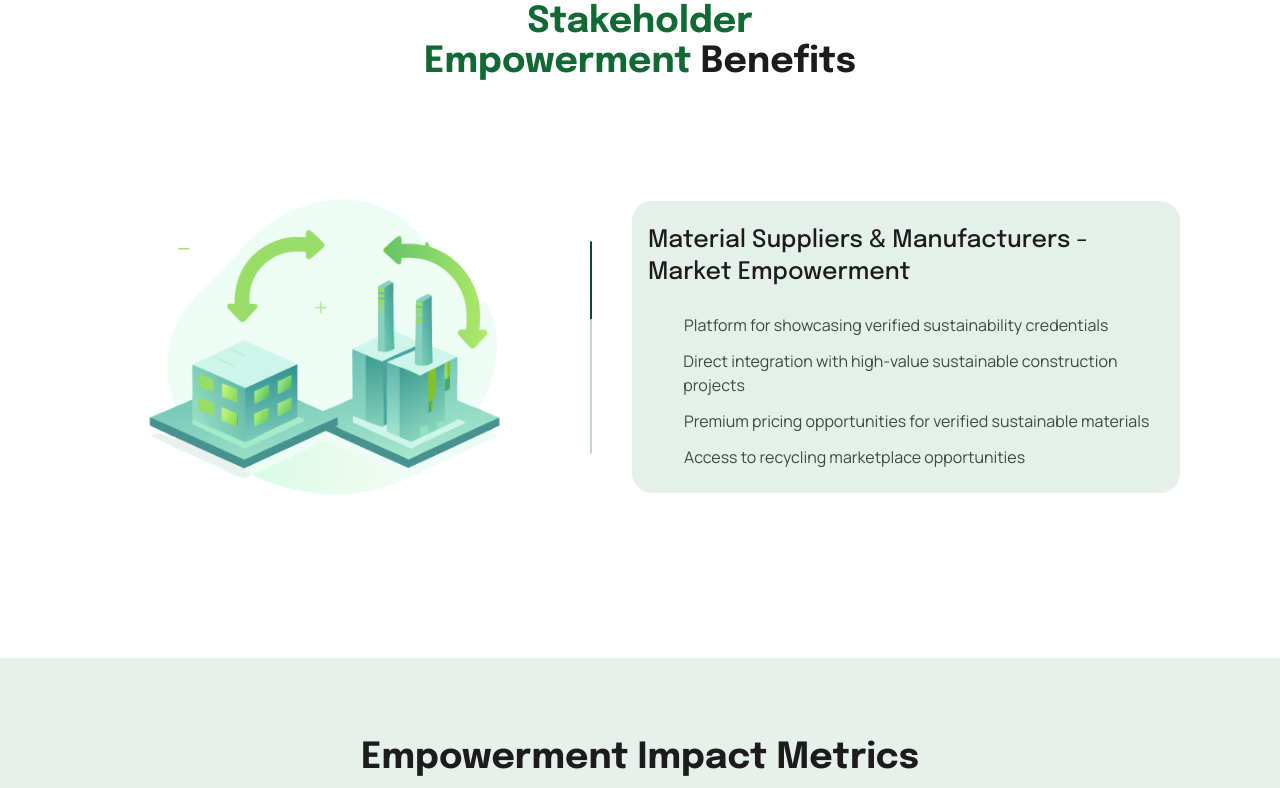
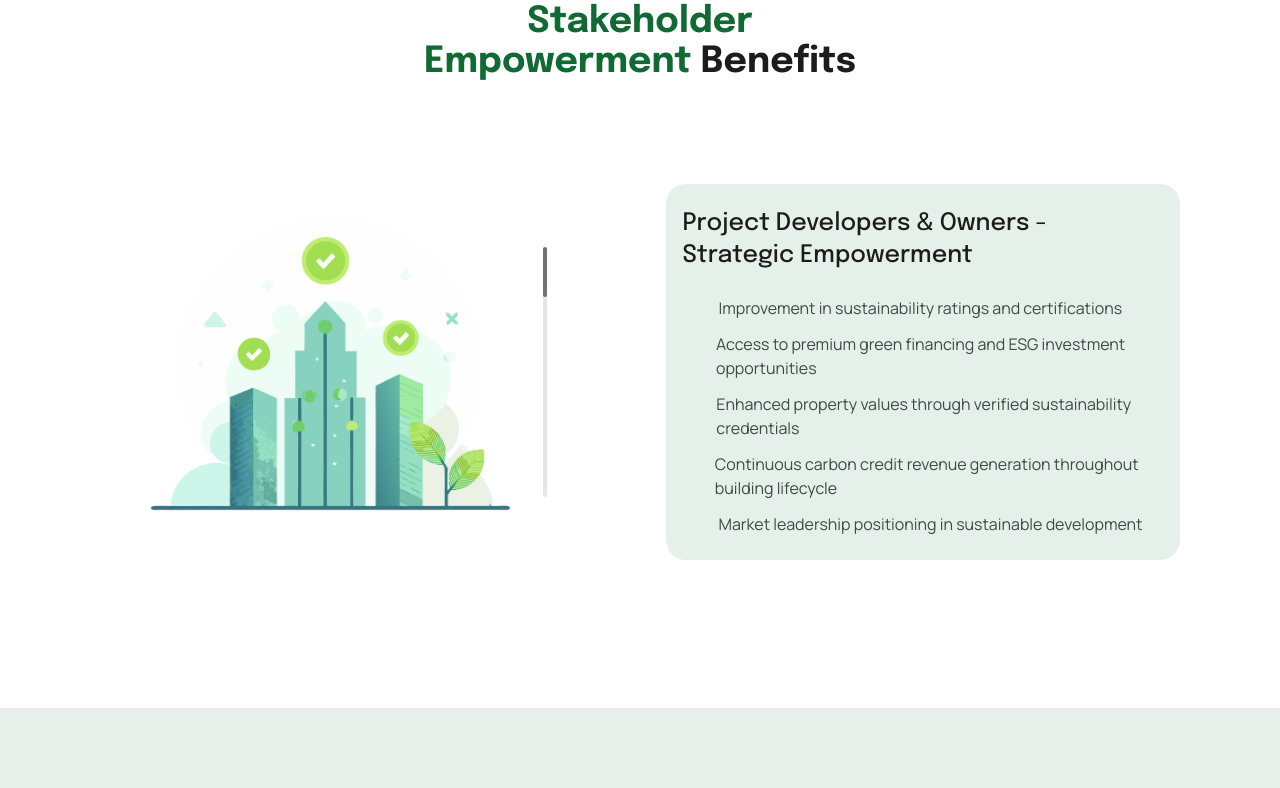
Before and after one commit to an-agha/an-agha.io, a Next.js app: page / in a window 1280 px wide. Shown: the part 4060-4848 px from the top of the page. Built offline with nearby package versions, Linux system fonts and the light colour scheme; some icons are missing.

Commit message:
swiper-carousel

```diff
--- a/package.json
+++ b/package.json
@@ -23,6 +23,7 @@
     "react": "19.1.0",
     "react-dom": "19.1.0",
     "react-hook-form": "^7.62.0",
+    "swiper": "^11.2.10",
     "tailwind-merge": "^3.3.1",
     "zod": "^4.0.17"
   },
--- a/src/app/globals.css
+++ b/src/app/globals.css
@@ -258,16 +258,18 @@
     max-width: 1240px;
   }
 
-  .embla {
-  overflow: hidden;
-}
 
-.embla__container {
-  display: flex;
-}
+  .swiper-scrollbar {
+    position: absolute;
+    left: 41% !important;
+    top: 50% !important;
+    transform: translateY(-50%);
+  }
 
-.embla__slide {
-  flex: 0 0 100%; /* Each slide takes 100% width */
-}
+  @media (max-width: 768px) {
+    .swiper-scrollbar {
+      left: 0px !important;
+    }
+  }
 
 }
--- a/src/components/landing/Benefits.tsx
+++ b/src/components/landing/Benefits.tsx
@@ -2,22 +2,21 @@
 
 import { Icon } from '@iconify/react/dist/iconify.js'
 import Image from 'next/image'
-import React from 'react'
+import React from 'react';
 
-import useEmblaCarousel from 'embla-carousel-react'
-import Autoplay from 'embla-carousel-autoplay'
+
+// Import Swiper React components
+import { Swiper, SwiperSlide } from 'swiper/react';
+// Import Swiper styles
+import 'swiper/css';
+import 'swiper/css/scrollbar';
+
+// import required modules
+import { Scrollbar, Autoplay } from 'swiper/modules';
+
 
 function Benefits() {
-    const [emblaRef] = useEmblaCarousel(
-    { loop: true, align: 'start', dragFree: true },
-    [
-      Autoplay({
-        delay: 2500,
-        stopOnInteraction: false,
-        stopOnMouseEnter: true,
-      }),
-    ]
-  )
+
 
     const benefits = [
         {
@@ -82,26 +81,35 @@ function Benefits() {
                     </span>
                     Benefits
                 </h2>
-                <div className="embla w-full overflow-hidden" ref={emblaRef}>
-                    <div className="w-full embla__container flex gap-10">
-                        {benefits.map((item, index) => (
-                            <div className="embla__slide w-full flex flex-col items-center md:flex-row md:justify-between gap-10 cursor-grab" key={index}>
+                <Swiper
+                    direction={'vertical'}
+                    // autoplay={{
+                    //     delay: 4500,
+                    //     // disableOnInteraction: true
+                    // }}
+
+                    scrollbar={{
+                        hide: false,
+                        enabled: true,
+                        snapOnRelease: true,
+                        verticalClass: "max-h-[250px]"
+                    }}
+                    modules={[Scrollbar, Autoplay]}
+                    className="max-h-[500px] relative"
+                >
+                    {benefits.map((item, index) => (
+                        <SwiperSlide key={index} className=''>
+                            <div className="w-full !flex flex-1 h-[500px] flex-col md:flex-row lg:flex-row !justify-center md:justify-between gap-10 cursor-grab items-center pl-5 md:pl-0 lg:pl-0" >
 
                                 <Image
                                     src={item.image}
                                     width={450}
                                     height={450}
                                     alt="benefits section image"
-                                    className="w-[300px] lg:w-[450px]"
+                                    className="hidden w-[300px] lg:w-[450px] md:flex lg:flex"
                                 />
-                                <Image
-                                    src="/images/stick.svg"
-                                    width={2}
-                                    height={200}
-                                    alt="decorative image"
-                                    className="hidden md:block"
-                                />
-                                <div className="w-full md:w-max max-w-[670px] bg-primary-foreground flex flex-col gap-6 py-6 px-4 rounded-[20px]">
+                                <div className='w-[50px] hidden md:flex lg:flex' />
+                                <div className="w-full  md:w-max lg:max-w-[670px] md:max-w-[400px] bg-primary-foreground flex flex-col gap-6 py-6 px-4 rounded-[20px]">
                                     <h4 className="text-lg lg:text-2xl font-medium text-primary-textclr">
                                         {item.title}
                                     </h4>
@@ -115,9 +123,9 @@ function Benefits() {
                                     </ul>
                                 </div>
                             </div>
-                        ))}
-                    </div>
-                </div>
+                        </SwiperSlide>
+                    ))}
+                </Swiper>
 
             </div>
         </section>
--- a/src/components/ui/formfields/input.tsx
+++ b/src/components/ui/formfields/input.tsx
@@ -27,7 +27,7 @@ const RHFInput: React.FC<InputProps> = ({ name, desc, placeholder, className, la
                     <FormItem className={cn(['relative w-full', error && 'mb-4'])}>
                         {label && <FormLabel>{label}</FormLabel>}
                         <FormControl>
-                            <Input className={`p-7 rounded ${className}`} placeholder={placeholder} {...field} />
+                            <Input className={`p-7 rounded-lg ${className}`} placeholder={placeholder} {...field} />
                         </FormControl>
                         {
                             desc &&
```
Also changed, not shown: 1 other file (tests, documents, lock files or other folders).
